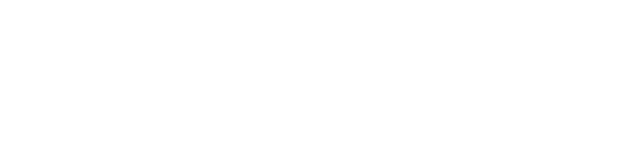
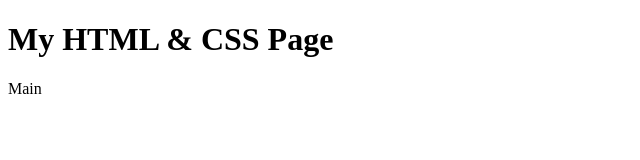
Before and after one commit to santiagosu1/basic-html-css-example, a plain HTML site: page index.html in a window 1280 px wide. Shown: the whole page, without its empty margins (0-640 px from the left). Drawn offline with Linux system fonts and the light colour scheme.

```diff
--- a/index.html
+++ b/index.html
@@ -6,6 +6,13 @@
         <title>My HTML & CSS Project</title>
     </head>
     <body>
+        <header>
+            <h1>My HTML & CSS Page</h1>
+        </header>
+
+        <nav>
+            <a>Main</a>
+        </nav>
 
     </body>
 </html>
```
Also changed, not shown: AboutMe.html (added).
